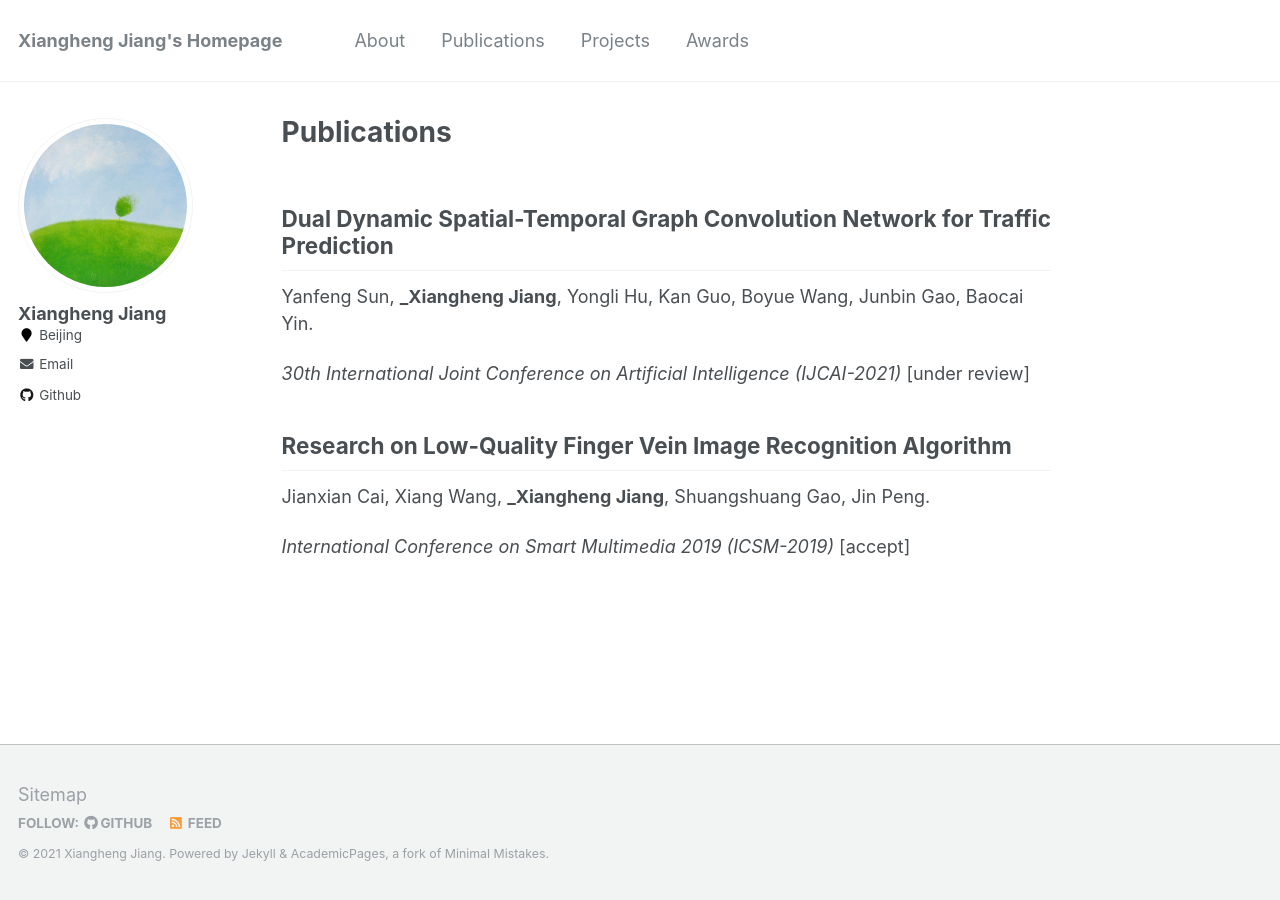
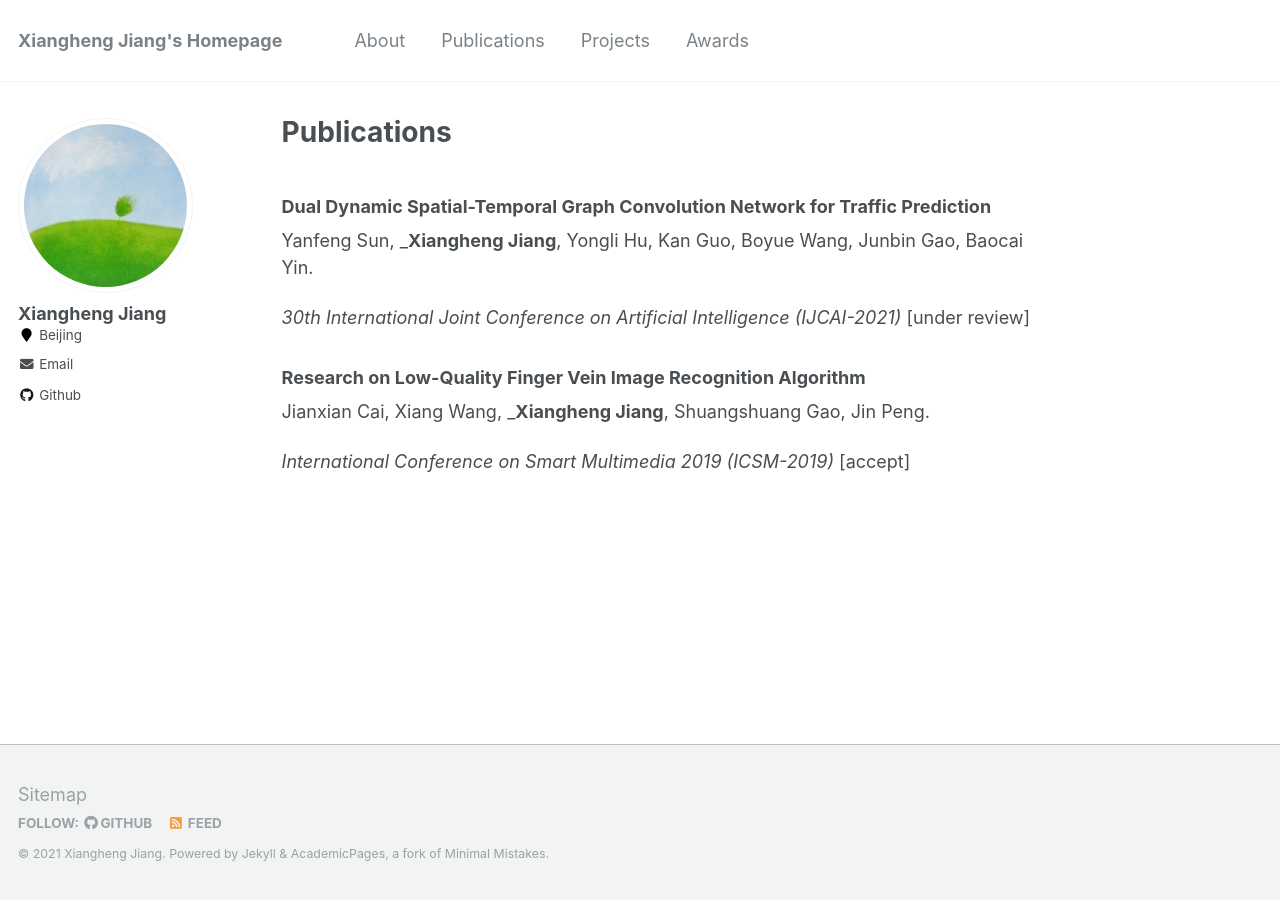
Before and after one commit to j1o2h3n/j1o2h3n.github.io, a Jekyll site: the page built from _pages/publications.md, in a window 1280 px wide. Built offline with Jekyll 4.4.1, drawn with Linux system fonts in a browser that asks for light colours.

```diff
--- a/_pages/publications.md
+++ b/_pages/publications.md
@@ -8,15 +8,15 @@ redirect_from:
   - /publications.html
 ---
 
-## **Dual Dynamic Spatial-Temporal Graph Convolution Network for Traffic Prediction**
+### **Dual Dynamic Spatial-Temporal Graph Convolution Network for Traffic Prediction**
 
-Yanfeng Sun, **_Xiangheng Jiang**, Yongli Hu, Kan Guo, Boyue Wang, Junbin Gao, Baocai Yin.
+Yanfeng Sun, _**Xiangheng Jiang**, Yongli Hu, Kan Guo, Boyue Wang, Junbin Gao, Baocai Yin.
 
-_30th International Joint Conference on Artificial Intelligence (IJCAI-2021)_  \[under review]
+_30th International Joint Conference on Artificial Intelligence  (IJCAI-2021)_    \[under review]
 
 
-## **Research on Low-Quality Finger Vein Image Recognition Algorithm**
+### **Research on Low-Quality Finger Vein Image Recognition Algorithm**
 
-Jianxian Cai, Xiang Wang, **_Xiangheng Jiang**, Shuangshuang Gao, Jin Peng.
+Jianxian Cai, Xiang Wang, _**Xiangheng Jiang**, Shuangshuang Gao, Jin Peng.
 
-_International Conference on Smart Multimedia 2019 (ICSM-2019)_  \[accept]
+_International Conference on Smart Multimedia 2019  (ICSM-2019)_    \[accept]
```
